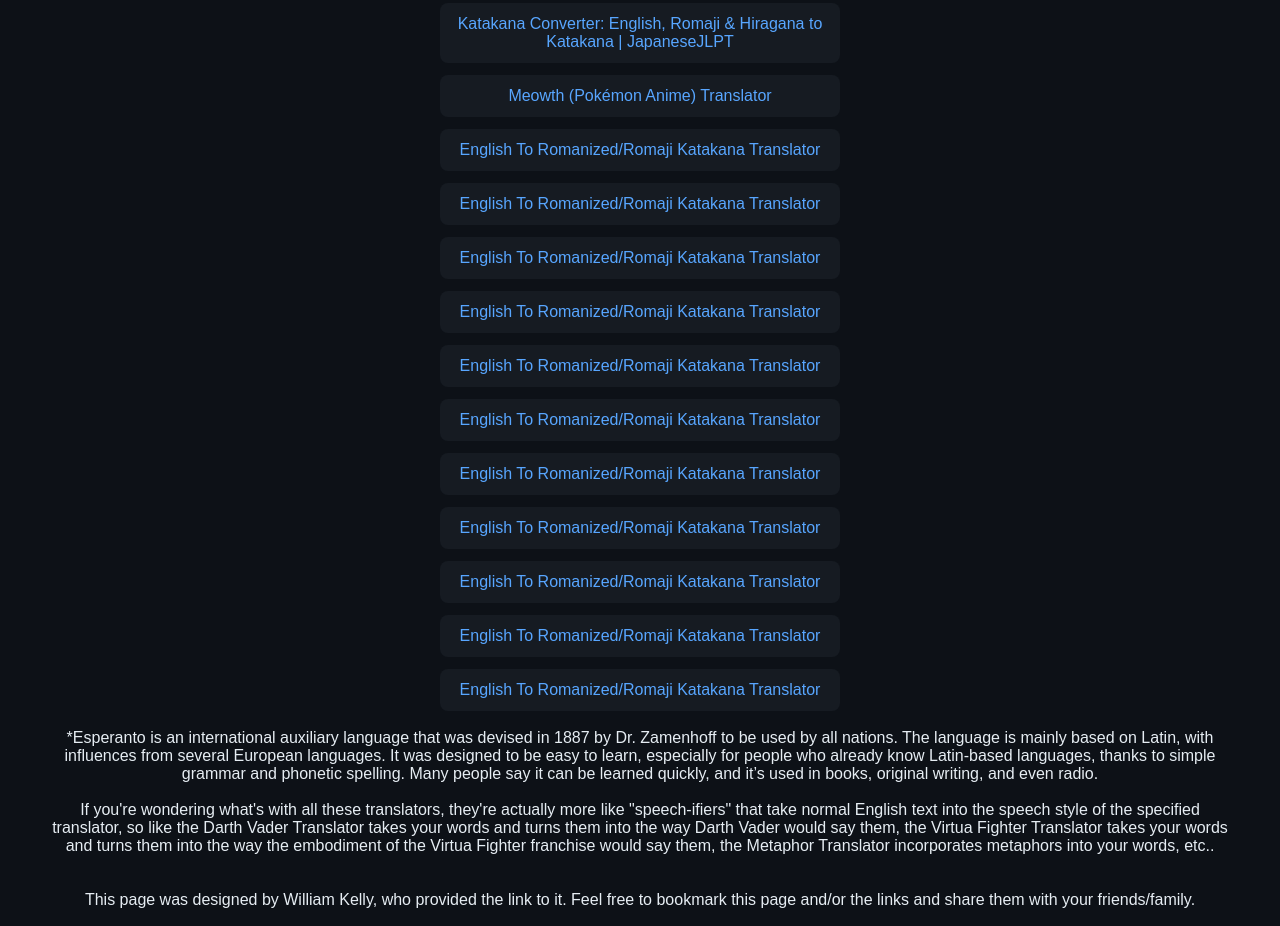
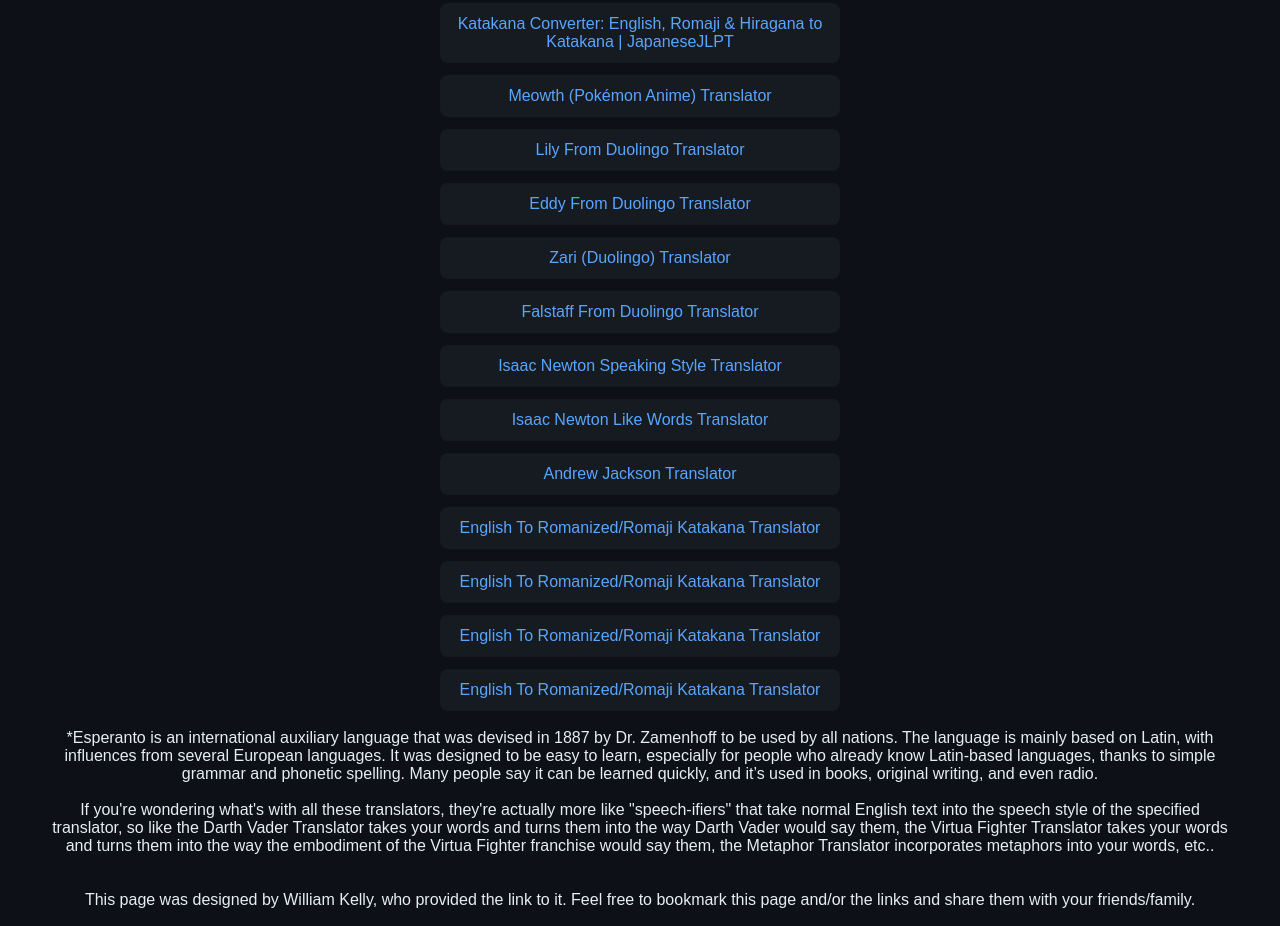
Before and after one commit to SomeUniqueUsername41/favorite-webpages, a plain HTML site: page index.html in a window 1280 px wide. Shown: the part 8097-9023 px from the top of the page. Drawn offline with Linux system fonts and the light colour scheme.

Commit message:
Update index.html

```diff
--- a/index.html
+++ b/index.html
@@ -185,13 +185,13 @@
     <a href="https://anythingtranslate.com/translators/english-to-romanized-romaji-katakana-translator/" target="_blank" rel="noopener noreferrer">English To Romanized/Romaji Katakana Translator</a>
     <a href="https://www.japanesejlpt.com/tools/katakana-converter/#google_vignette" target="_blank" rel="noopener noreferrer">Katakana Converter: English, Romaji & Hiragana to Katakana | JapaneseJLPT</a>
     <a href="https://anythingtranslate.com/translators/meowth-pokemon-anime-translator/" target="_blank" rel="noopener noreferrer">Meowth (Pokémon Anime) Translator</a>
-    <a href="https://anythingtranslate.com/translators/english-to-romanized-romaji-katakana-translator/" target="_blank" rel="noopener noreferrer">English To Romanized/Romaji Katakana Translator</a>
-    <a href="https://anythingtranslate.com/translators/english-to-romanized-romaji-katakana-translator/" target="_blank" rel="noopener noreferrer">English To Romanized/Romaji Katakana Translator</a>
-    <a href="https://anythingtranslate.com/translators/english-to-romanized-romaji-katakana-translator/" target="_blank" rel="noopener noreferrer">English To Romanized/Romaji Katakana Translator</a>
-    <a href="https://anythingtranslate.com/translators/english-to-romanized-romaji-katakana-translator/" target="_blank" rel="noopener noreferrer">English To Romanized/Romaji Katakana Translator</a>
-    <a href="https://anythingtranslate.com/translators/english-to-romanized-romaji-katakana-translator/" target="_blank" rel="noopener noreferrer">English To Romanized/Romaji Katakana Translator</a>
-    <a href="https://anythingtranslate.com/translators/english-to-romanized-romaji-katakana-translator/" target="_blank" rel="noopener noreferrer">English To Romanized/Romaji Katakana Translator</a>
-    <a href="https://anythingtranslate.com/translators/english-to-romanized-romaji-katakana-translator/" target="_blank" rel="noopener noreferrer">English To Romanized/Romaji Katakana Translator</a>
+    <a href="https://anythingtranslate.com/translators/lily-from-duolingo-translator/" target="_blank" rel="noopener noreferrer">Lily From Duolingo Translator</a>
+    <a href="https://anythingtranslate.com/translators/eddy-from-duolingo-translator/" target="_blank" rel="noopener noreferrer">Eddy From Duolingo Translator</a>
+    <a href="https://anythingtranslate.com/translators/zari-duolingo-translator/" target="_blank" rel="noopener noreferrer">Zari (Duolingo) Translator</a>
+    <a href="https://anythingtranslate.com/translators/falstaff-from-duolingo-translator/" target="_blank" rel="noopener noreferrer">Falstaff From Duolingo Translator</a>
+    <a href="https://anythingtranslate.com/translators/isaac-newton-style-speak-translator/" target="_blank" rel="noopener noreferrer">Isaac Newton Speaking Style Translator</a>
+    <a href="https://anythingtranslate.com/translators/isaac-newton-like-words-translator/" target="_blank" rel="noopener noreferrer">Isaac Newton Like Words Translator</a>
+    <a href="https://anythingtranslate.com/translators/andrew-jackson-translator/" target="_blank" rel="noopener noreferrer">Andrew Jackson Translator</a>
     <a href="https://anythingtranslate.com/translators/english-to-romanized-romaji-katakana-translator/" target="_blank" rel="noopener noreferrer">English To Romanized/Romaji Katakana Translator</a>
     <a href="https://anythingtranslate.com/translators/english-to-romanized-romaji-katakana-translator/" target="_blank" rel="noopener noreferrer">English To Romanized/Romaji Katakana Translator</a>
     <a href="https://anythingtranslate.com/translators/english-to-romanized-romaji-katakana-translator/" target="_blank" rel="noopener noreferrer">English To Romanized/Romaji Katakana Translator</a>
```
